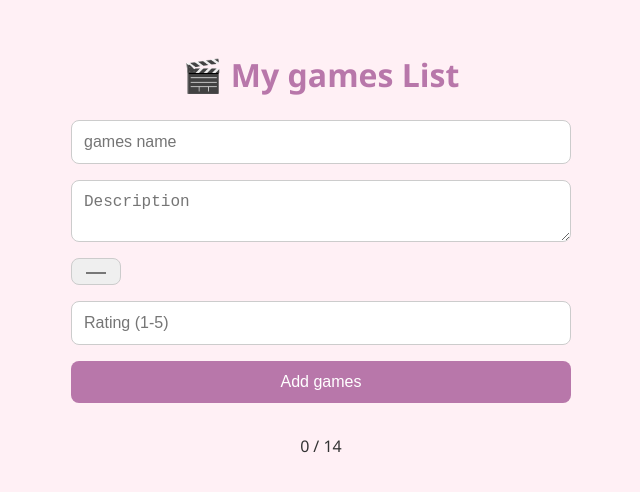
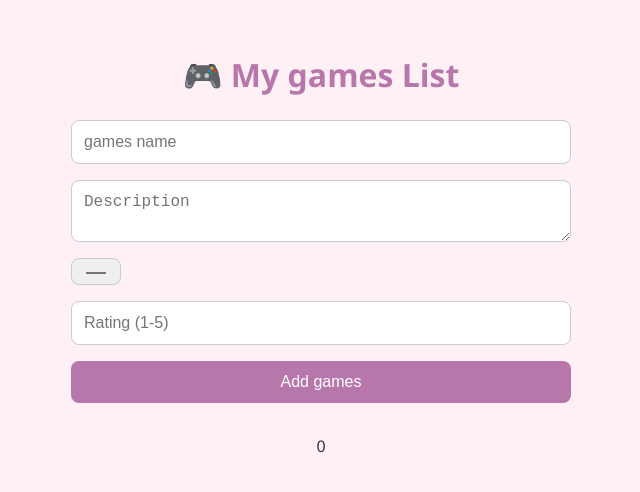
Before and after one commit to prhmalzd/hoobees, a plain HTML site: page games.html in a window 1280 px wide. Shown: the full height of the page, 319-959 px from the left. Drawn offline with Linux system fonts and the light colour scheme.

Commit message:
Update Icon and title

```diff
--- a/games.html
+++ b/games.html
@@ -3,7 +3,7 @@
 <head>
   <meta charset="UTF-8" />
   <meta name="viewport" content="width=device-width, initial-scale=1.0" />
-  <title>games - Parham's Hobby Garden</title>
+  <title>games - Hobby Garden</title>
   <style>
     :root {
       --primary: #f7d6e0;
@@ -79,7 +79,7 @@
   </style>
 </head>
 <body>
-  <h1>🎬 My games List</h1>
+  <h1>🎮 My games List</h1>
   <div class="form-container">
     <input type="text" id="gamesname" placeholder="games name" />
     <textarea id="gamesDesc" placeholder="Description"></textarea>
@@ -87,7 +87,7 @@
     <input type="number" id="gamesRating" placeholder="Rating (1-5)" min="1" max="5" />
     <button onclick="addgames()">Add games</button>
   </div>
-  <div class="item-number-container"><span id="item-number">1</span> / 14</div>
+  <div class="item-number-container"><span id="item-number">1</span></div>
   <div class="items-list" id="gamesList"></div>
 
   <script>
```
